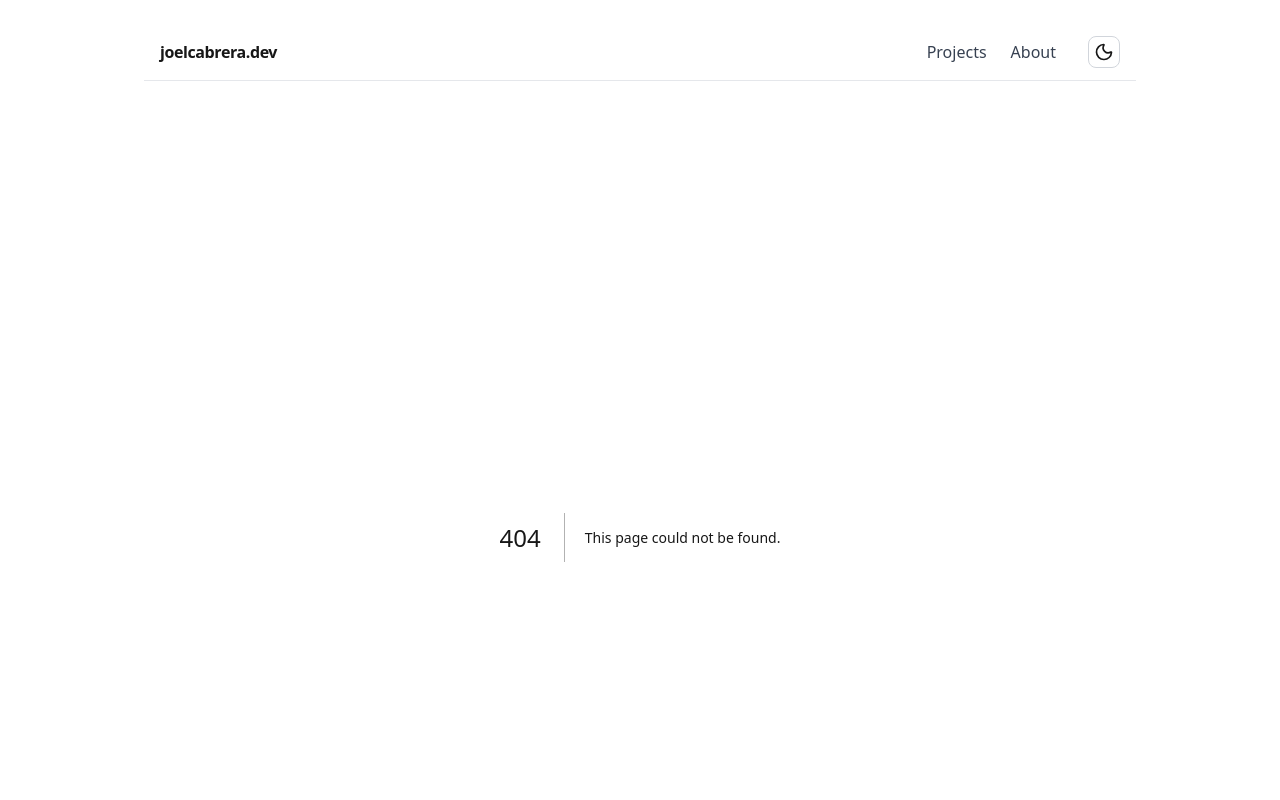
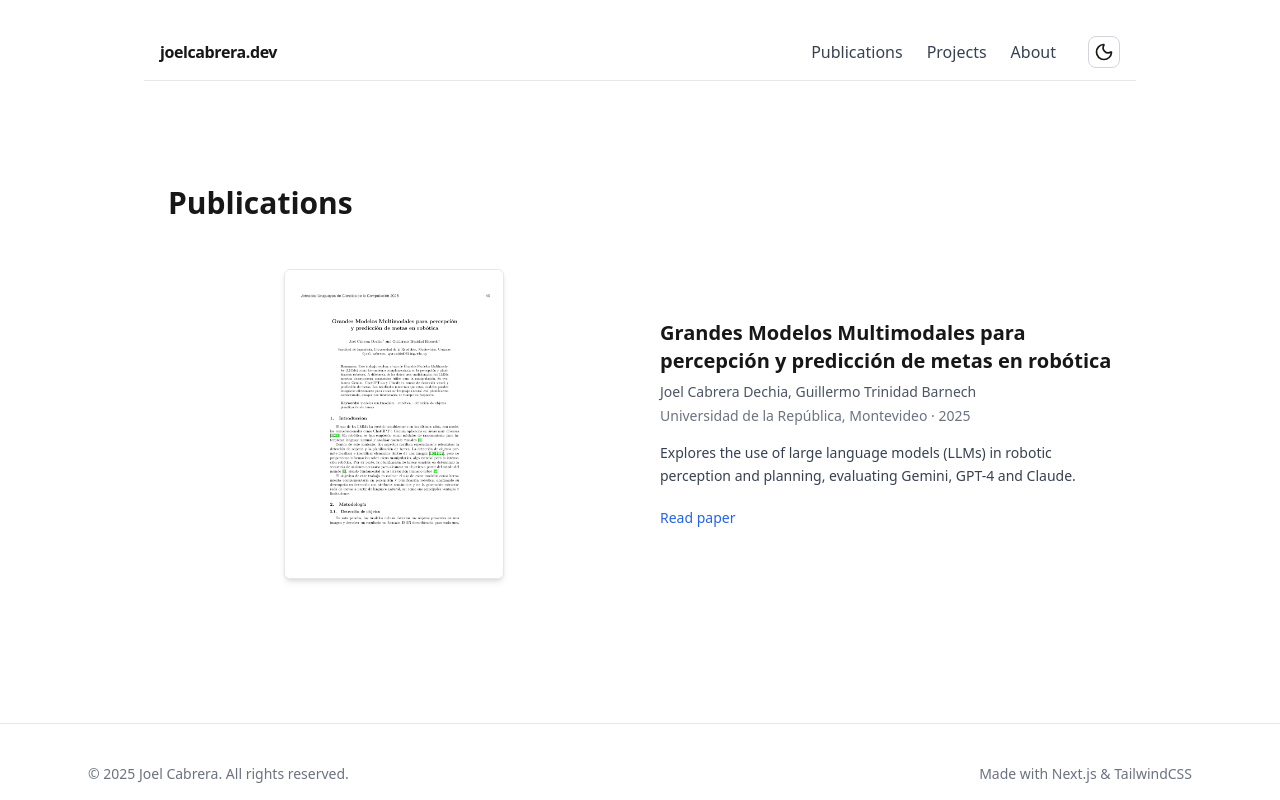
Before and after one commit to joelcabred/portfolio, a Next.js app: page /publications in a window 1280 px wide. Before the commit this address had no page. Shown: the top 800 px of the page. Built offline with nearby package versions, Linux system fonts and the light colour scheme.

Commit message:
added publications page

```diff
--- /dev/null
+++ b/src/app/publications/page.tsx
@@ -0,0 +1,73 @@
+import { publications } from "@/data/publications";
+
+export default function PublicationsPage() {
+  return (
+    <main className="max-w-5xl mx-auto px-6 py-12">
+      <h1 className="text-3xl font-bold mb-12">Publications</h1>
+
+      <div className="space-y-16">
+        {publications.map((pub, idx) => {
+          const isEven = idx % 2 === 1;
+
+          return (
+            <div
+              key={idx}
+              className="flex flex-col md:flex-row items-center gap-10"
+            >
+              {/* TEXT */}
+              <div
+                className={`md:w-1/2 ${
+                  isEven ? "md:order-1" : "md:order-2"
+                }`}
+              >
+                <h2 className="text-xl font-semibold leading-snug">
+                  {pub.title}
+                </h2>
+
+                <p className="text-sm text-gray-600 mt-2">
+                  {pub.authors}
+                </p>
+
+                <p className="text-sm text-gray-500 mt-1">
+                  {pub.venue ? `${pub.venue} · ` : ""}
+                  {pub.year}
+                </p>
+
+                {pub.description && (
+                  <p className="mt-4 text-sm text-gray-700 leading-relaxed">
+                    {pub.description}
+                  </p>
+                )}
+
+                {pub.url && (
+                  <a
+                    href={pub.url}
+                    target="_blank"
+                    className="inline-block mt-5 text-blue-600 hover:underline text-sm"
+                  >
+                    Read paper
+                  </a>
+                )}
+              </div>
+
+              {/* IMAGE (A4 STYLE CARD) */}
+              <div
+                className={`md:w-1/2 flex justify-center ${
+                  isEven ? "md:order-2" : "md:order-1"
+                }`}
+              >
+                <div className="w-[180px] h-[255px] md:w-[220px] md:h-[310px] border bg-white rounded-md shadow-md overflow-hidden transition-transform duration-300 hover:scale-[1.03] hover:shadow-lg">
+                  <img
+                    src={pub.image}
+                    alt={pub.title}
+                    className="w-full h-full object-cover"
+                  />
+                </div>
+              </div>
+            </div>
+          );
+        })}
+      </div>
+    </main>
+  );
+}
--- a/src/components/Nav.tsx
+++ b/src/components/Nav.tsx
@@ -36,6 +36,14 @@ export default function Nav() {
 
           {/* Links */}
           <div className="hidden sm:flex items-center gap-6">
+            <Link
+              href="/publications"
+              className="text-gray-700 dark:text-gray-200 hover:text-blue-600 dark:hover:text-blue-400
+                         underline-offset-4 hover:underline focus-visible:outline-none
+                         focus-visible:ring-2 focus-visible:ring-blue-500 rounded"
+            >
+              Publications
+            </Link>
             <Link
               href="/projects"
               className="text-gray-700 dark:text-gray-200 hover:text-blue-600 dark:hover:text-blue-400
--- /dev/null
+++ b/src/data/publications.ts
@@ -0,0 +1,25 @@
+// src/data/publications.ts
+
+export type Publication = {
+  title: string;
+  authors: string;
+  venue?: string;
+  year: number;
+  image: string;
+  description?: string;
+  url?: string;
+};
+
+export const publications: Publication[] = [
+  {
+    title:
+      "Grandes Modelos Multimodales para percepción y predicción de metas en robótica",
+    authors: "Joel Cabrera Dechia, Guillermo Trinidad Barnech",
+    venue: "Universidad de la República, Montevideo",
+    year: 2025,
+    image: "/papers/JUCC2025_cover.png",
+    description:
+      "Explores the use of large language models (LLMs) in robotic perception and planning, evaluating Gemini, GPT-4 and Claude.",
+    url: "https://www.researchgate.net/profile/Pedro-Moreno-47/publication/400216560_Actas_de_las_II_Jornadas_Uruguayas_de_Ciencias_de_la_Computacion_2025_Ida_Holz/links/697b987dca66ef6ab98e5c0f/Actas-de-las-II-Jornadas-Uruguayas-de-Ciencias-de-la-Computacion-2025-Ida-Holz.pdf#page=47"
+    },
+];
```
Also changed, not shown: public/papers/JUCC2025_cover.png (added).
